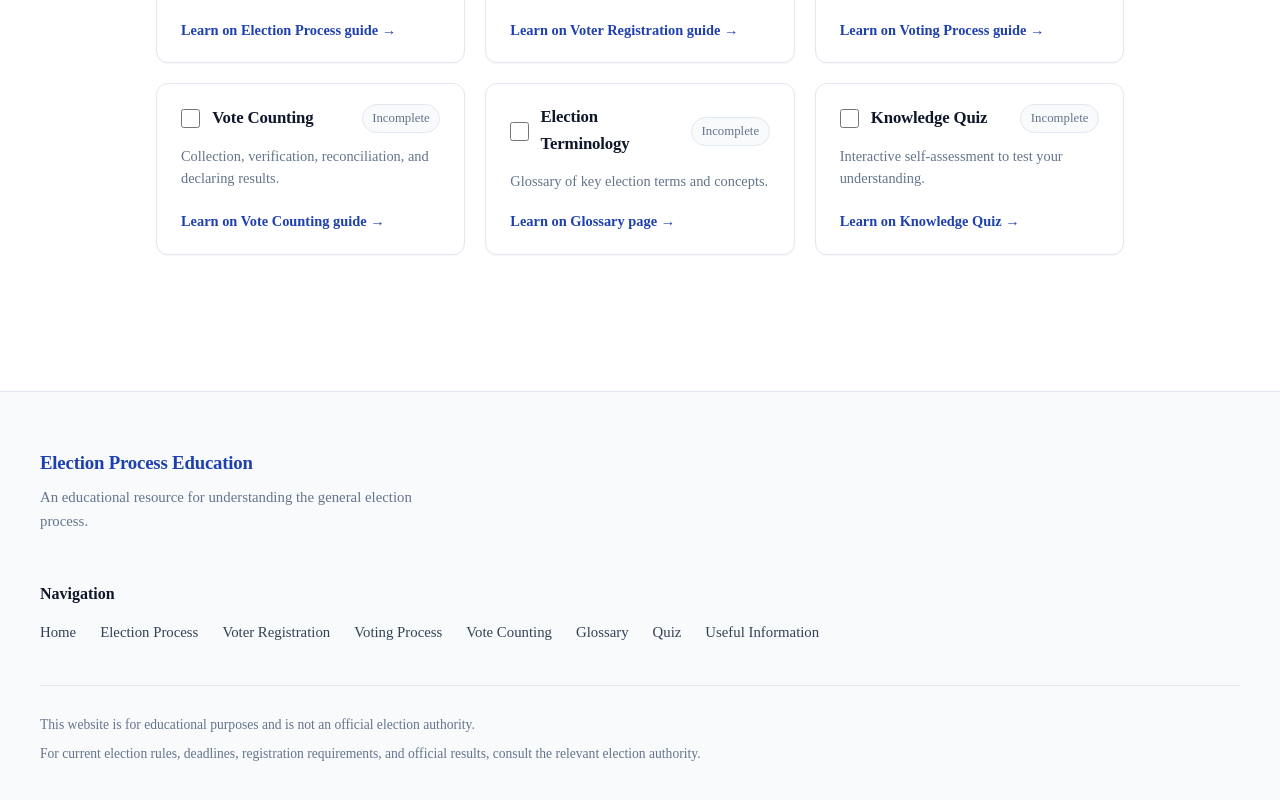
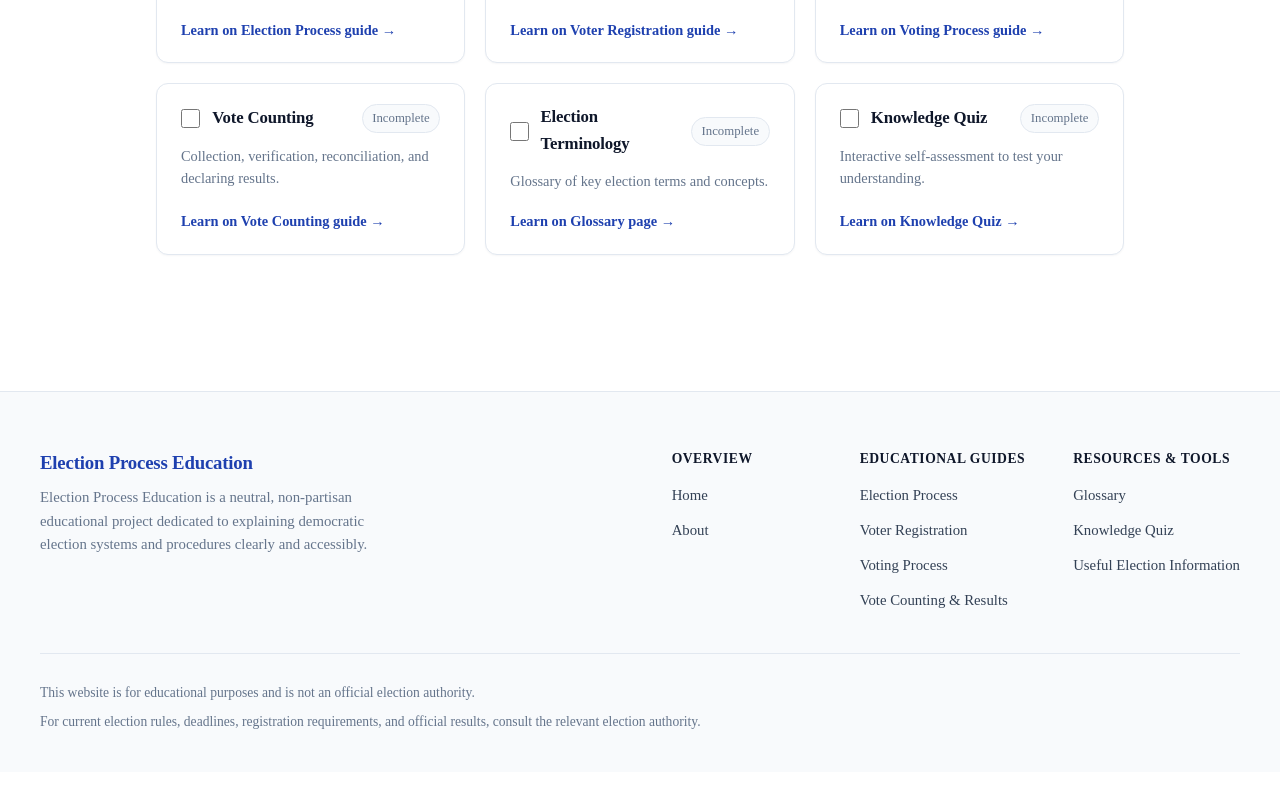
Before and after one commit to devamithra137/Election-Process-Education, a Next.js app: page / in a window 1280 px wide. Shown: the part 8423-9223 px from the top of the page. After the commit the page ends 9195 px from the top, so only its background shows below. Built offline with nearby package versions, Linux system fonts and the light colour scheme.

Commit message:
Improve footer navigation

```diff
--- a/src/app/globals.css
+++ b/src/app/globals.css
@@ -2272,7 +2272,10 @@ a {
 }
 
 .footer-brand-section {
-  max-width: 420px;
+  max-width: 360px;
+  display: flex;
+  flex-direction: column;
+  gap: 0.5rem;
 }
 
 .footer-brand-title {
@@ -2280,7 +2283,6 @@ a {
   font-weight: 700;
   letter-spacing: -0.01em;
   color: var(--color-primary);
-  margin-bottom: 0.5rem;
 }
 
 .footer-statement {
@@ -2289,23 +2291,38 @@ a {
   line-height: 1.6;
 }
 
-.footer-nav-section {
+.footer-nav {
+  flex: 1;
+  display: flex;
+  justify-content: flex-end;
+}
+
+.footer-nav-columns {
+  display: flex;
+  flex-wrap: wrap;
+  gap: 2.5rem 3rem;
+}
+
+.footer-nav-group {
   display: flex;
   flex-direction: column;
   gap: 0.75rem;
+  min-width: 140px;
 }
 
 .footer-heading {
-  font-size: 1rem;
-  font-weight: 600;
+  font-size: 0.85rem;
+  font-weight: 700;
+  text-transform: uppercase;
+  letter-spacing: 0.04em;
   color: var(--color-foreground);
 }
 
 .footer-links {
   list-style: none;
   display: flex;
-  flex-wrap: wrap;
-  gap: 0.75rem 1.5rem;
+  flex-direction: column;
+  gap: 0.6rem;
   padding: 0;
   margin: 0;
 }
@@ -2314,10 +2331,12 @@ a {
   font-size: 0.925rem;
   color: var(--color-foreground-muted);
   transition: color 0.2s ease;
+  display: inline-block;
 }
 
 .footer-link:hover {
   color: var(--color-primary);
+  text-decoration: underline;
 }
 
 .footer-bottom {
@@ -2563,11 +2582,15 @@ a {
 
   .footer-top {
     flex-direction: column;
-    gap: 1.75rem;
-  }
-
-  .footer-links {
-    gap: 0.5rem 1rem;
+    gap: 2rem;
+  }
+
+  .footer-nav {
+    justify-content: flex-start;
+  }
+
+  .footer-nav-columns {
+    gap: 2rem 2.5rem;
   }
 
   .footer-brand-section {
--- a/src/components/Footer.tsx
+++ b/src/components/Footer.tsx
@@ -1,15 +1,36 @@
 import React from "react";
 import Link from "next/link";
 
-const navLinks = [
+interface FooterNavGroup {
+  title: string;
+  links: { href: string; label: string }[];
+}
+
+const NAV_GROUPS: FooterNavGroup[] = [
+  {
+    title: "Overview",
+    links: [
       { href: "/", label: "Home" },
+      { href: "/about", label: "About" },
+    ],
+  },
+  {
+    title: "Educational Guides",
+    links: [
       { href: "/election-process", label: "Election Process" },
       { href: "/voter-registration", label: "Voter Registration" },
       { href: "/voting-process", label: "Voting Process" },
-  { href: "/vote-counting", label: "Vote Counting" },
+      { href: "/vote-counting", label: "Vote Counting & Results" },
+    ],
+  },
+  {
+    title: "Resources & Tools",
+    links: [
       { href: "/glossary", label: "Glossary" },
-  { href: "/quiz", label: "Quiz" },
-  { href: "/resources", label: "Useful Information" },
+      { href: "/quiz", label: "Knowledge Quiz" },
+      { href: "/resources", label: "Useful Election Information" },
+    ],
+  },
 ];
 
 export const Footer: React.FC = () => {
@@ -20,14 +41,17 @@ export const Footer: React.FC = () => {
           <div className="footer-brand-section">
             <h2 className="footer-brand-title">Election Process Education</h2>
             <p className="footer-statement">
-              An educational resource for understanding the general election process.
+              Election Process Education is a neutral, non-partisan educational project dedicated to explaining democratic election systems and procedures clearly and accessibly.
             </p>
           </div>
 
-          <nav className="footer-nav-section" aria-label="Footer Navigation">
-            <h3 className="footer-heading">Navigation</h3>
+          <nav className="footer-nav" aria-label="Footer Navigation">
+            <div className="footer-nav-columns">
+              {NAV_GROUPS.map((group) => (
+                <div key={group.title} className="footer-nav-group">
+                  <h3 className="footer-heading">{group.title}</h3>
                   <ul className="footer-links" role="list">
-              {navLinks.map((link) => (
+                    {group.links.map((link) => (
                       <li key={link.href}>
                         <Link href={link.href} className="footer-link">
                           {link.label}
@@ -35,6 +59,9 @@ export const Footer: React.FC = () => {
                       </li>
                     ))}
                   </ul>
+                </div>
+              ))}
+            </div>
           </nav>
         </div>
 
```
Lines whose indentation alone changed are shown as unchanged.
